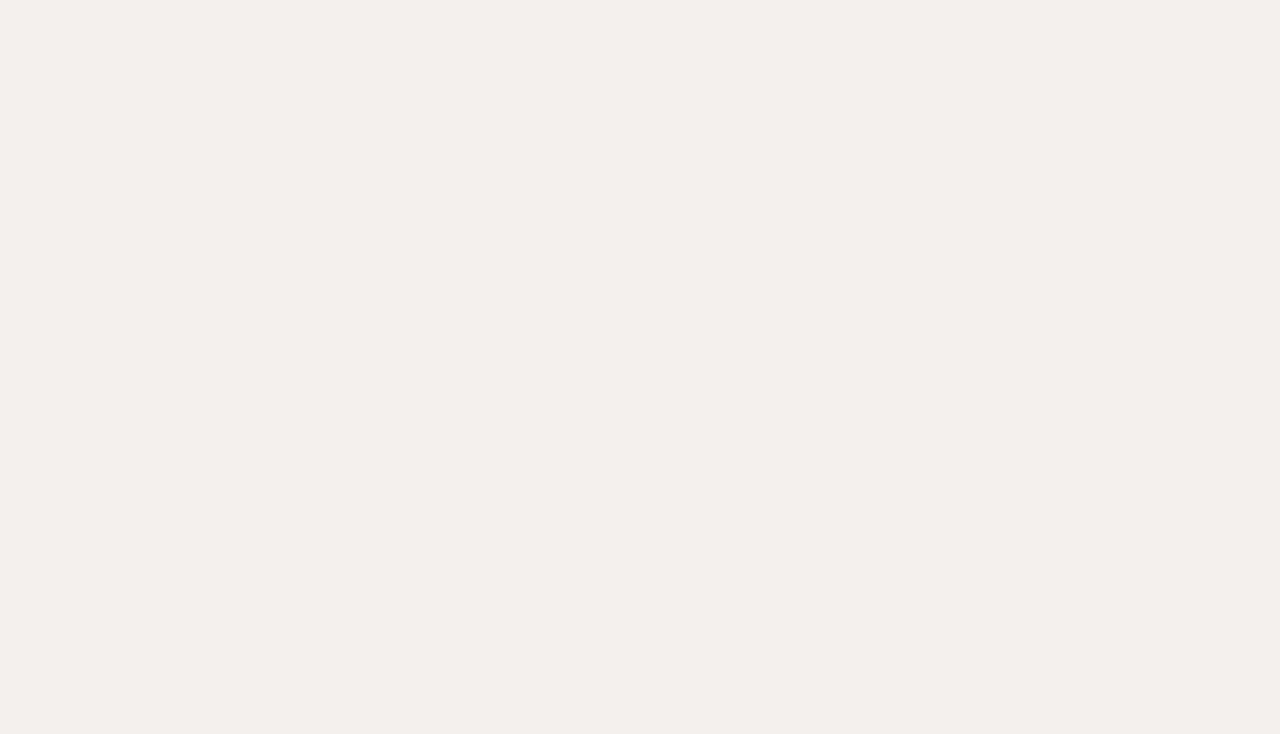
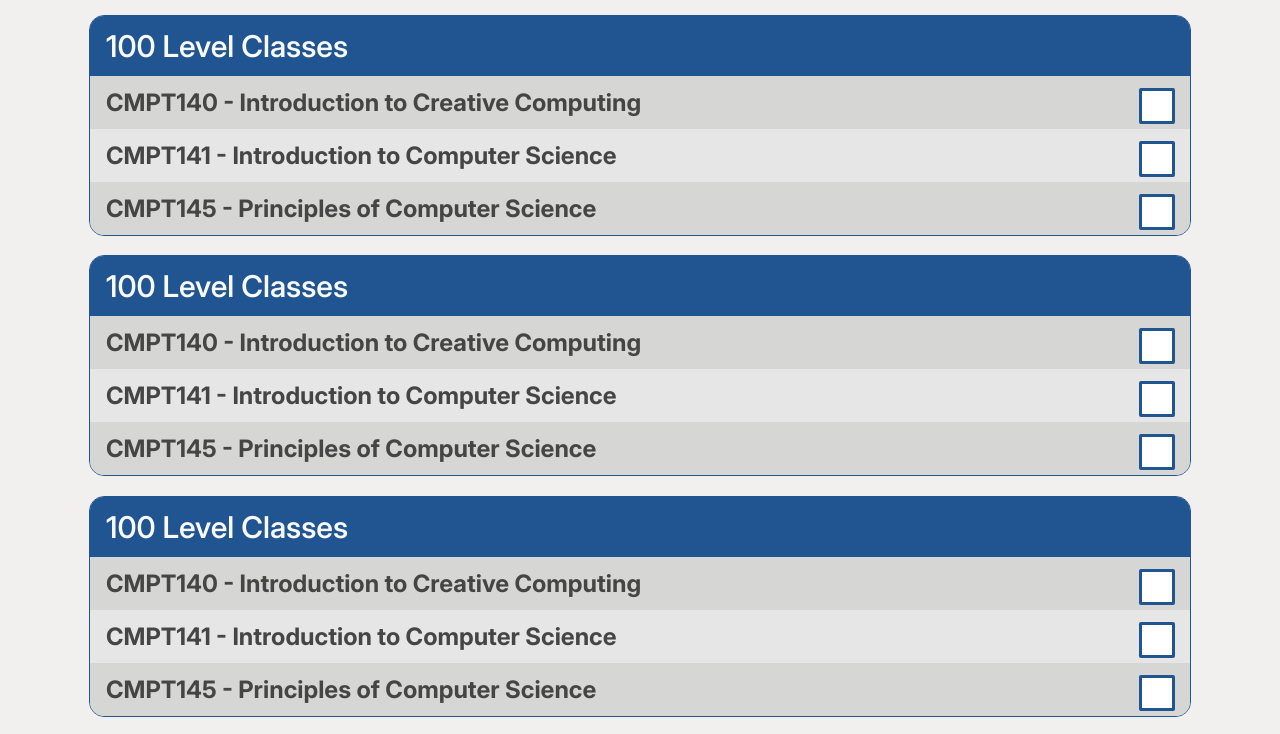
Before and after one commit to spookyoo/PlanMyCourse, a React app in the folder frontend/: page /planner in a window 1280 px wide. Shown: the part 460-1194 px from the top of the page. Before the commit the page ends 800 px from the top, so only its background shows below. Built offline with nearby package versions, Linux system fonts and the light colour scheme; the HTML template or start-up script is replaced by a standard one.

Commit message:
Added docstring
- Added Accordion component docstring
- Added AddcordionClass component docstring

```diff
--- a/frontend/src/app/pages/PlannerPage.jsx
+++ b/frontend/src/app/pages/PlannerPage.jsx
@@ -13,6 +13,10 @@ function PlannerPage() {
             </div>
             <div className="class-sections">
                 <Accordion />
+                <Accordion />
+                <Accordion />
+                <Accordion />
+                <Accordion />
             </div>
         </div>
     </>
--- a/frontend/src/components/Planner/Accordion.css
+++ b/frontend/src/components/Planner/Accordion.css
@@ -1,3 +1,4 @@
+/* ACCORDION */
 .accordion {
   width: 100%;
   max-width: 1100px;
@@ -67,6 +68,7 @@
   width: 0;
 }
 
+/* CHECKBOX */
 .checkmark {
   position: absolute;
   top: 0;
--- a/frontend/src/components/Planner/Accordion.jsx
+++ b/frontend/src/components/Planner/Accordion.jsx
@@ -2,6 +2,12 @@ import { useState } from 'react'
 import './Accordion.css'
 import Class from './AccordionClass'
 
+/** Accordion Component
+ *
+ * Displays an accordion ui element, with title and hidden body list. Body contents can be toggled through dropdown.
+ *
+ * @returns {JSX.Element}
+ */
 function Accordion() {
   const [isExpanded, setIsExpanded] = useState(true);
 
```
Also changed, not shown: frontend/src/components/Planner/AccordionClass.jsx (+7 -1 lines).
